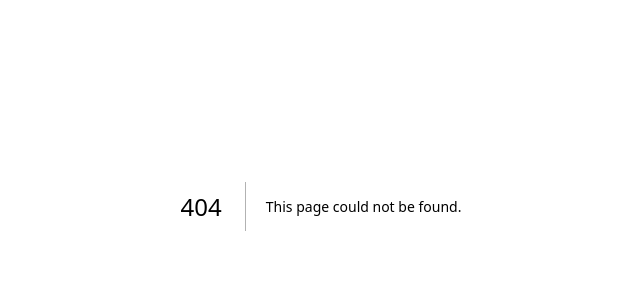
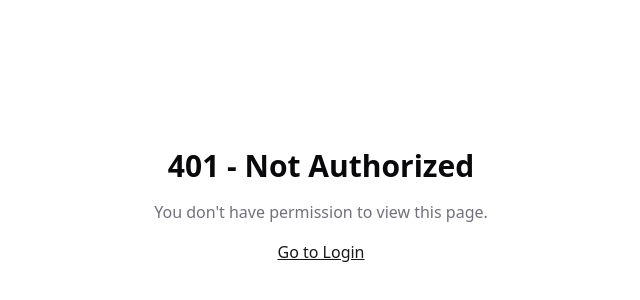
Before and after one commit to WillMS28/eightware-frontend, a Next.js app: page /unauthorized in a window 1280 px wide. Before the commit this address had no page. Shown: the part 194-494 px from the top of the page, without its empty margins (319-959 px from the left). Built offline with nearby package versions, Linux system fonts and the light colour scheme.

Commit message:
feat(dashboard): redirect to unauthorized page on error and create UnauthorizedPage component

```diff
--- a/src/app/dashboard/page.tsx
+++ b/src/app/dashboard/page.tsx
@@ -3,13 +3,19 @@
 import { Button } from "@/components/ui/button";
 import { useLogout } from "@/hooks/useLogout";
 import { useUser } from "@/hooks/useUser";
+import { useRouter } from "next/router";
 
 export default function DashboardPage() {
+  const router = useRouter();
+
   const { data: user, isLoading, error } = useUser();
   const { logout } = useLogout();
 
   if (isLoading) return <p>Loading...</p>;
-  if (error) return <p>Not authorized</p>;
+  if (error) {
+    router.push("/unauthorized");
+    return null;
+  }
 
   return (
     <div className="p-6">
--- /dev/null
+++ b/src/app/unauthorized/page.tsx
@@ -0,0 +1,13 @@
+export default function UnauthorizedPage() {
+  return (
+    <div className="flex flex-col items-center justify-center h-screen text-center p-4">
+      <h1 className="text-3xl font-bold mb-4">401 - Not Authorized</h1>
+      <p className="text-muted-foreground mb-4">
+        You don&apos;t have permission to view this page.
+      </p>
+      <a href="/login" className="underline text-primary">
+        Go to Login
+      </a>
+    </div>
+  )
+}
```
